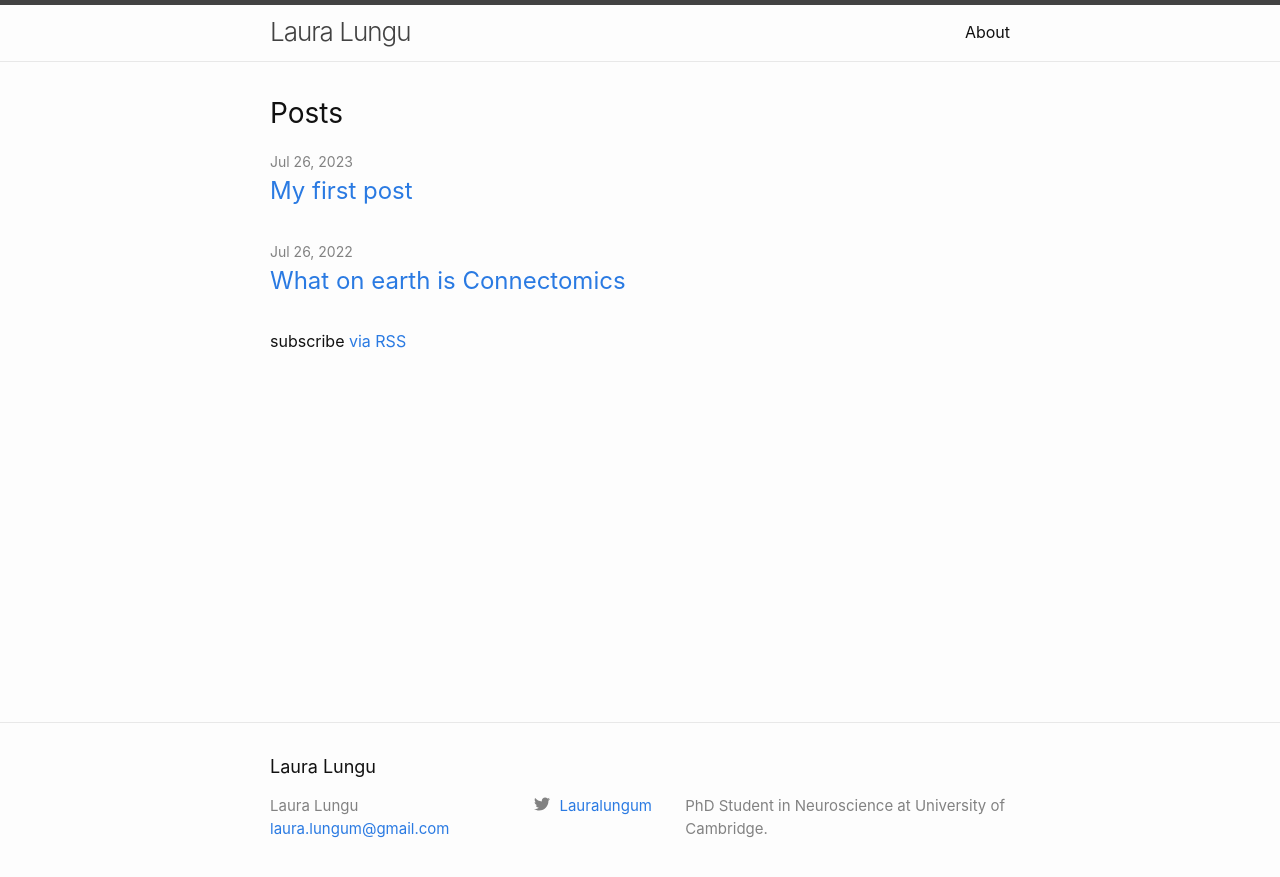
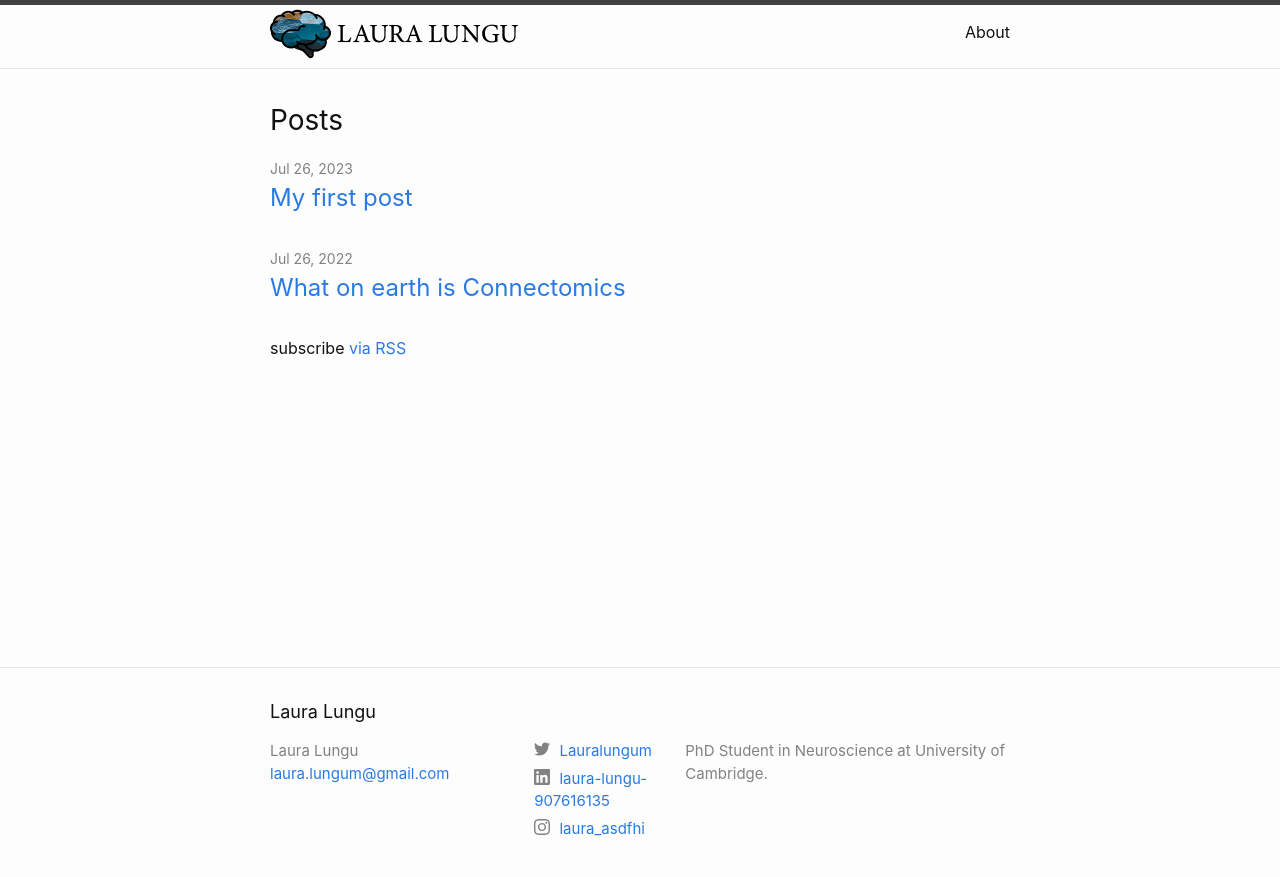
Before and after one commit to lauralungum/minima.webpage, a Jekyll site: the page built from index.markdown, in a window 1280 px wide. Shown: the top 877 px of the page. Built offline with Jekyll 4.4.1, drawn with Linux system fonts in a browser that asks for light colours.

Commit message:
completed branding commit

```diff
--- a/_config.yml
+++ b/_config.yml
@@ -25,12 +25,17 @@
 baseurl: "" # the subpath of your site, e.g. /blog
 url: "" # the base hostname & protocol for your site, e.g. http://example.com
 twitter_username: Lauralungum
-#github_username:  whiteflies
+linkedin_username: laura-lungu-907616135
+instagram_username: laura_asdfhi
 
+title-logo: /images/title-logo.png
+
+author: Laura Lungu
 # Build settings
 theme: minima
 plugins:
   - jekyll-feed
+
 
 # Exclude from processing.
 # The following items will not be processed, by default.
--- a/_includes/header.html
+++ b/_includes/header.html
@@ -3,7 +3,20 @@
   <div class="wrapper">
     {%- assign default_paths = site.pages | map: "path" -%}
     {%- assign page_paths = site.header_pages | default: default_paths -%}
+
+    <!---Original title display
     <a class="site-title" rel="author" href="{{ "/" | relative_url }}">{{ site.title | escape }}</a>
+    -->
+
+    <!--Custom Logo or title logo-->
+    <a class="site-title" rel="author" href="{{ "/" | relative_url }}">
+      {%- if site.title-logo -%}
+        <img src="{{ site.title-logo | relative_url }}" alt="{{ site.title | escape }}"></img>
+        {%- else -%}
+          {{ site.title | escape }}</a>
+      {%- endif -%}
+    </a>
+    <!--end title logo-->
 
     {%- if page_paths -%}
       <nav class="site-nav">
--- a/_includes/social.html
+++ b/_includes/social.html
@@ -1,13 +1,13 @@
 <ul class="social-media-list">
+  {%- if site.twitter_username -%}<li><a href="https://www.twitter.com/{{ site.twitter_username| cgi_escape | escape }}"><svg class="svg-icon"><use xlink:href="{{ '/assets/minima-social-icons.svg#twitter' | relative_url }}"></use></svg> <span class="username">{{ site.twitter_username| escape }}</span></a></li>{%- endif -%}
+  {%- if site.linkedin_username -%}<li><a href="https://www.linkedin.com/in/{{ site.linkedin_username| cgi_escape | escape }}"><svg class="svg-icon"><use xlink:href="{{ '/assets/minima-social-icons.svg#linkedin' | relative_url }}"></use></svg> <span class="username">{{ site.linkedin_username| escape }}</span></a></li>{%- endif -%}
   {%- if site.dribbble_username -%}<li><a href="https://dribbble.com/{{ site.dribbble_username| cgi_escape | escape }}"><svg class="svg-icon"><use xlink:href="{{ '/assets/minima-social-icons.svg#dribbble' | relative_url }}"></use></svg> <span class="username">{{ site.dribbble_username| escape }}</span></a></li>{%- endif -%}
   {%- if site.facebook_username -%}<li><a href="https://www.facebook.com/{{ site.facebook_username| cgi_escape | escape }}"><svg class="svg-icon"><use xlink:href="{{ '/assets/minima-social-icons.svg#facebook' | relative_url }}"></use></svg> <span class="username">{{ site.facebook_username| escape }}</span></a></li>{%- endif -%}
   {%- if site.flickr_username -%}<li><a href="https://www.flickr.com/photos/{{ site.flickr_username| cgi_escape | escape }}"><svg class="svg-icon"><use xlink:href="{{ '/assets/minima-social-icons.svg#flickr' | relative_url }}"></use></svg> <span class="username">{{ site.flickr_username| escape }}</span></a></li>{%- endif -%}
   {%- if site.github_username -%}<li><a href="https://github.com/{{ site.github_username| cgi_escape | escape }}"><svg class="svg-icon"><use xlink:href="{{ '/assets/minima-social-icons.svg#github' | relative_url }}"></use></svg> <span class="username">{{ site.github_username| escape }}</span></a></li>{%- endif -%}
   {%- if site.instagram_username -%}<li><a href="https://instagram.com/{{ site.instagram_username| cgi_escape | escape }}"><svg class="svg-icon"><use xlink:href="{{ '/assets/minima-social-icons.svg#instagram' | relative_url }}"></use></svg> <span class="username">{{ site.instagram_username| escape }}</span></a></li>{%- endif -%}
-  {%- if site.linkedin_username -%}<li><a href="https://www.linkedin.com/in/{{ site.linkedin_username| cgi_escape | escape }}"><svg class="svg-icon"><use xlink:href="{{ '/assets/minima-social-icons.svg#linkedin' | relative_url }}"></use></svg> <span class="username">{{ site.linkedin_username| escape }}</span></a></li>{%- endif -%}
   {%- if site.pinterest_username -%}<li><a href="https://www.pinterest.com/{{ site.pinterest_username| cgi_escape | escape }}"><svg class="svg-icon"><use xlink:href="{{ '/assets/minima-social-icons.svg#pinterest' | relative_url }}"></use></svg> <span class="username">{{ site.pinterest_username| escape }}</span></a></li>{%- endif -%}
   {%- for mst in site.mastodon -%}{%- if mst.username and mst.instance -%}<li><a href="https://{{ mst.instance| cgi_escape | escape}}/@{{mst.username}}"><svg class="svg-icon"><use xlink:href="{{ '/assets/minima-social-icons.svg#mastodon' | relative_url }}"></use></svg> <span class="username">{{ mst.username|escape }}</span></a></li>{%- endif -%}{%- endfor -%}
-  {%- if site.twitter_username -%}<li><a href="https://www.twitter.com/{{ site.twitter_username| cgi_escape | escape }}"><svg class="svg-icon"><use xlink:href="{{ '/assets/minima-social-icons.svg#twitter' | relative_url }}"></use></svg> <span class="username">{{ site.twitter_username| escape }}</span></a></li>{%- endif -%}
   {%- if site.youtube_username -%}<li><a href="https://youtube.com/{{ site.youtube_username| cgi_escape | escape }}"><svg class="svg-icon"><use xlink:href="{{ '/assets/minima-social-icons.svg#youtube' | relative_url }}"></use></svg> <span class="username">{{ site.youtube_username| escape }}</span></a></li>{%- endif -%}
   {%- if site.googleplus_username -%}<li><a href="https://plus.google.com/{{ site.googleplus_username| escape }}"><svg class="svg-icon"><use xlink:href="{{ '/assets/minima-social-icons.svg#googleplus' | relative_url }}"></use></svg> <span class="username">{{ site.googleplus_username| escape }}</span></a></li>{%- endif -%}
   {%- if site.rss -%}<li><a href="{{ 'feed.xml' | relative_url }}"><svg class="svg-icon"><use xlink:href="{{ '/assets/minima-social-icons.svg#rss' | relative_url }}"></use></svg> <span>{{ site.rss | escape }}</span></a></li>{%- endif -%}
```
Also changed, not shown: images/title-logo.png (added).
